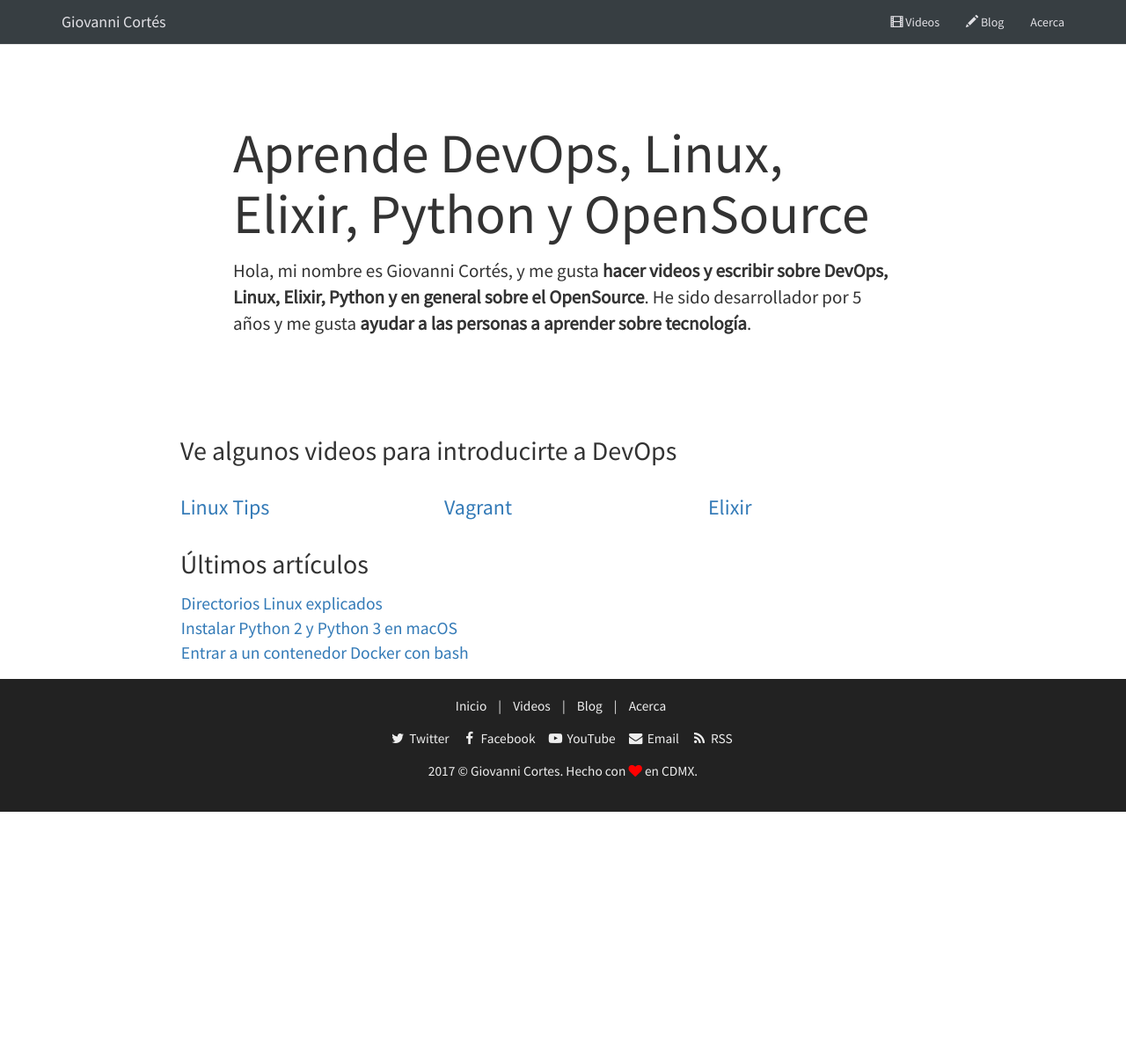
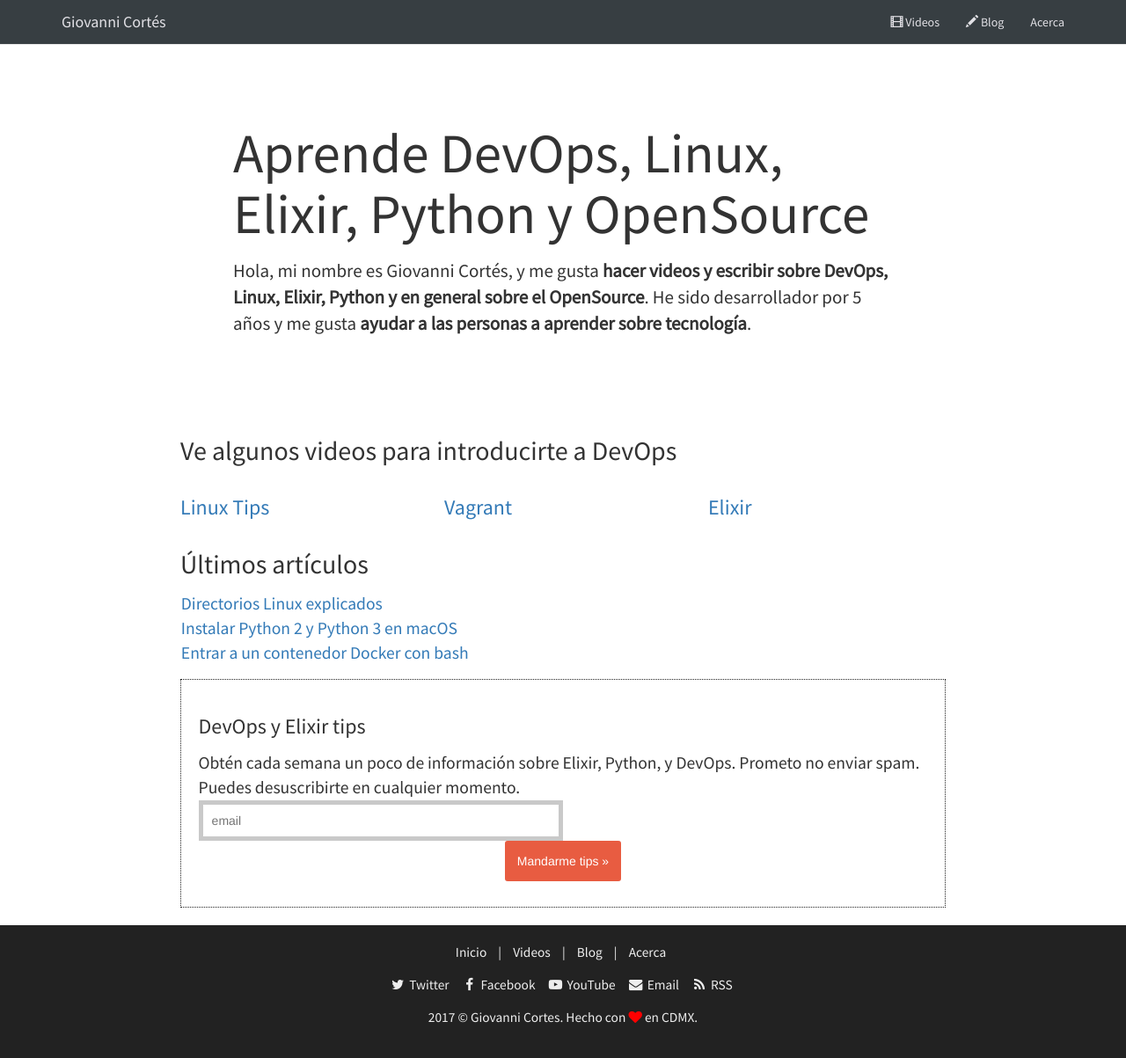
Before and after one commit to Gidrek/giovannicortes_old, a Jekyll site: the page built from index.html, in a window 1280 px wide. Shown: the whole page at 88% size. Built offline with Jekyll 4.4.1, drawn with Linux system fonts in a browser that asks for light colours; comment, search, counter and statistics services are not loaded; before the commit the page ends 923 px from its top, so only the background shows below that.

```diff
--- /dev/null
+++ b/_includes/subscribe_general.html
@@ -0,0 +1,20 @@
+<!-- Begin MailChimp Signup Form -->
+<link href="//cdn-images.mailchimp.com/embedcode/horizontal-slim-10_7.css" rel="stylesheet" type="text/css">
+<style type="text/css">
+  #mc_embed_signup{background:#fff; clear:left; font:14px Helvetica,Arial,sans-serif; width:100%;}
+  /* Add your own MailChimp form style overrides in your site stylesheet or in this style block.
+     We recommend moving this block and the preceding CSS link to the HEAD of your HTML file. */
+</style>
+<div id="mc_embed_signup">
+<form action="//giovannicortes.us9.list-manage.com/subscribe/post?u=10c4cc6399eaaa6198547def6&amp;id=3ec15876d2" method="post" id="mc-embedded-subscribe-form" name="mc-embedded-subscribe-form" class="validate" target="_blank" novalidate>
+    <div id="mc_embed_signup_scroll">
+
+  <input type="email" value="" name="EMAIL" id="mce-EMAIL" placeholder="email" required>
+    <!-- real people should not fill this in and expect good things - do not remove this or risk form bot signups-->
+    <div style="position: absolute; left: -5000px;" aria-hidden="true"><input type="text" name="b_10c4cc6399eaaa6198547def6_3ec15876d2" tabindex="-1" value=""></div>
+    <div class="clear"><input type="submit" value="Mandarme tips »" name="subscribe" id="mc-embedded-subscribe"></div>
+    </div>
+</form>
+</div>
+
+<!--End mc_embed_signup-->
--- a/_layouts/post.html
+++ b/_layouts/post.html
@@ -37,3 +37,5 @@
 </div>
 
 {% include disqus_comments.html %}
+
+<!-- Go to www.addthis.com/dashboard to customize your tools --> <script type="text/javascript" src="//s7.addthis.com/js/300/addthis_widget.js#pubid=ra-58ae45c0d8749ad7"></script>
--- a/_sass/_base.scss
+++ b/_sass/_base.scss
@@ -50,11 +50,40 @@
 	max-width: 900px;
 }
 
+input[type="submit"], button {
+	display: block;
+	margin: 0 auto;
+	padding: 15px 1em;
+	flex-grow: 1;
+	box-shadow: none;
+	color: #fff;
+	background-color: #e85c41;
+	border: none;
+	border-radius: 3px;
+}
+
+input[type="email"] {
+	padding: 10px;
+	border: solid 5px #c9c9c9;
+	transition: border 0.3s;
+	width: 50%;
+	flex-grow: 1;
+	box-shadow: none;
+}
+
+// Index
 .index-wrapper {
 
 	ul {
 		list-style: none;
 		margin-left: -2em;
+	}
+
+	.email-cta-box {
+		border: 1px #222 dotted;
+		padding: 1em;
+		padding-bottom: 1.5em;
+		margin-bottom: 1em;
 	}
 
 	font-size: 1.4em;
--- a/index.html
+++ b/index.html
@@ -60,4 +60,13 @@
             </section>
         </div>
     </div>
+
+    <div class="email-cta-box">
+        <h3>DevOps y Elixir tips</h3>
+        <div class="email-cta-info">
+            Obtén cada semana un poco de información sobre Elixir, Python, y DevOps. Prometo no enviar spam. Puedes desuscribirte en
+            cualquier momento.
+        </div>
+        {% include subscribe_general.html %}
+    </div>
 </div>
```
Also changed, not shown: assets/img/screencasts.jpg.
